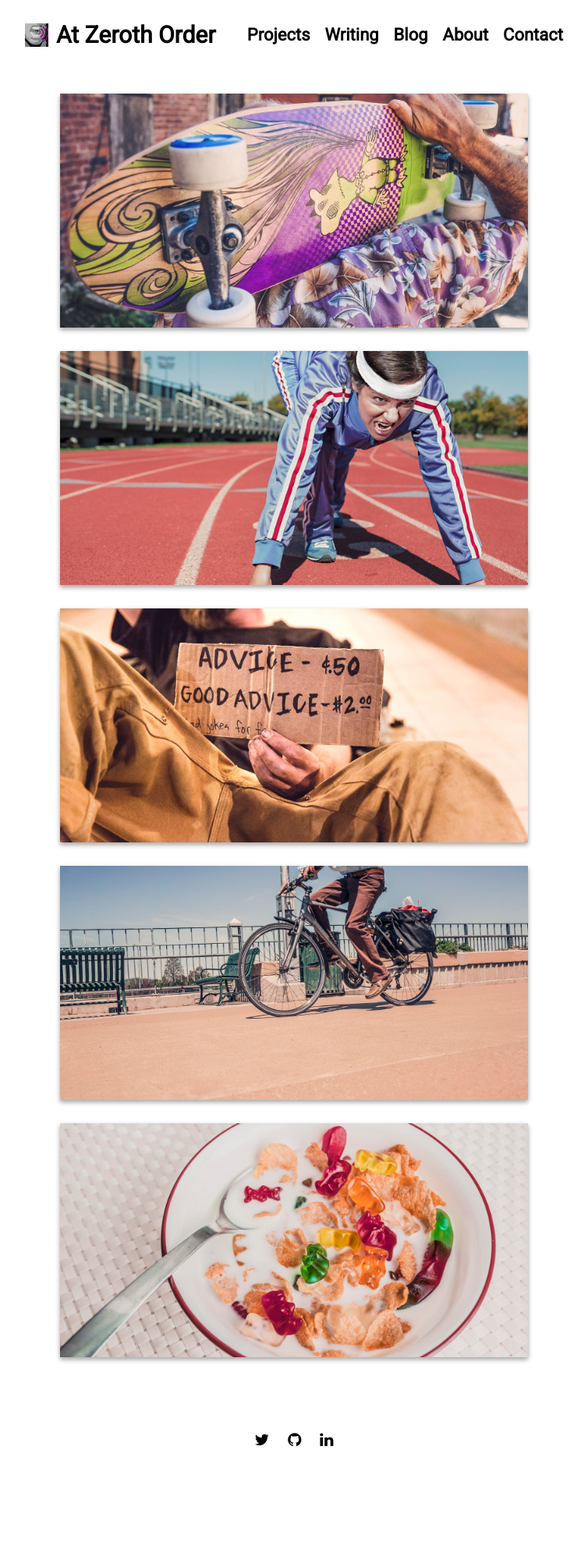
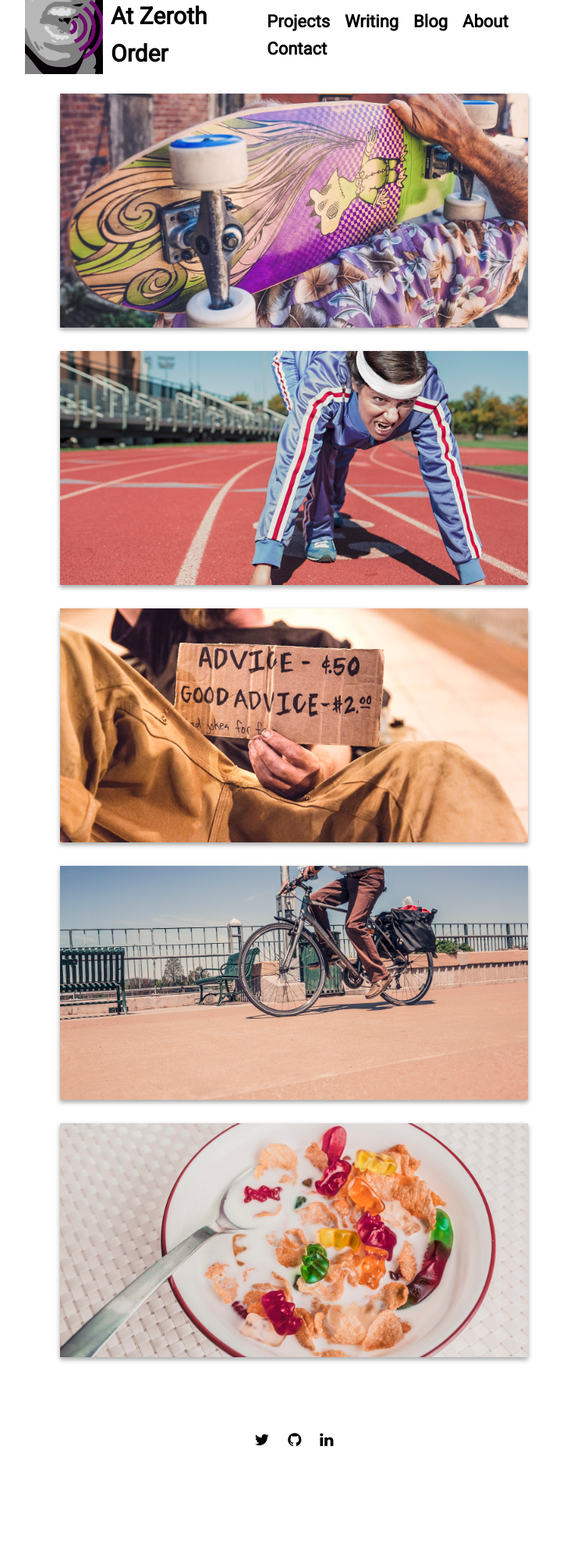
Before and after one commit to thicknavyrain/thicknavyrain.github.io, a Jekyll site: the page built from index.md, in a window 1280 px wide. Shown: the whole page at 78% size, without its empty margins (263-1017 px from the left). Built offline with Jekyll 4.4.1, drawn with Linux system fonts in a browser that asks for light colours; nearby versions of some CDN libraries.

Commit message:
Make logo bigger

```diff
--- a/_sass/3-sections/_header.sass
+++ b/_sass/3-sections/_header.sass
@@ -21,7 +21,7 @@ header
         color: $accent-color
 
     .header-logo
-      width: 30px // Adjust size as needed for your SVG
+      width: 100px // Adjust size as needed for your SVG
       height: auto
       margin-right: 10px // Space between the logo image and the text
 
```
